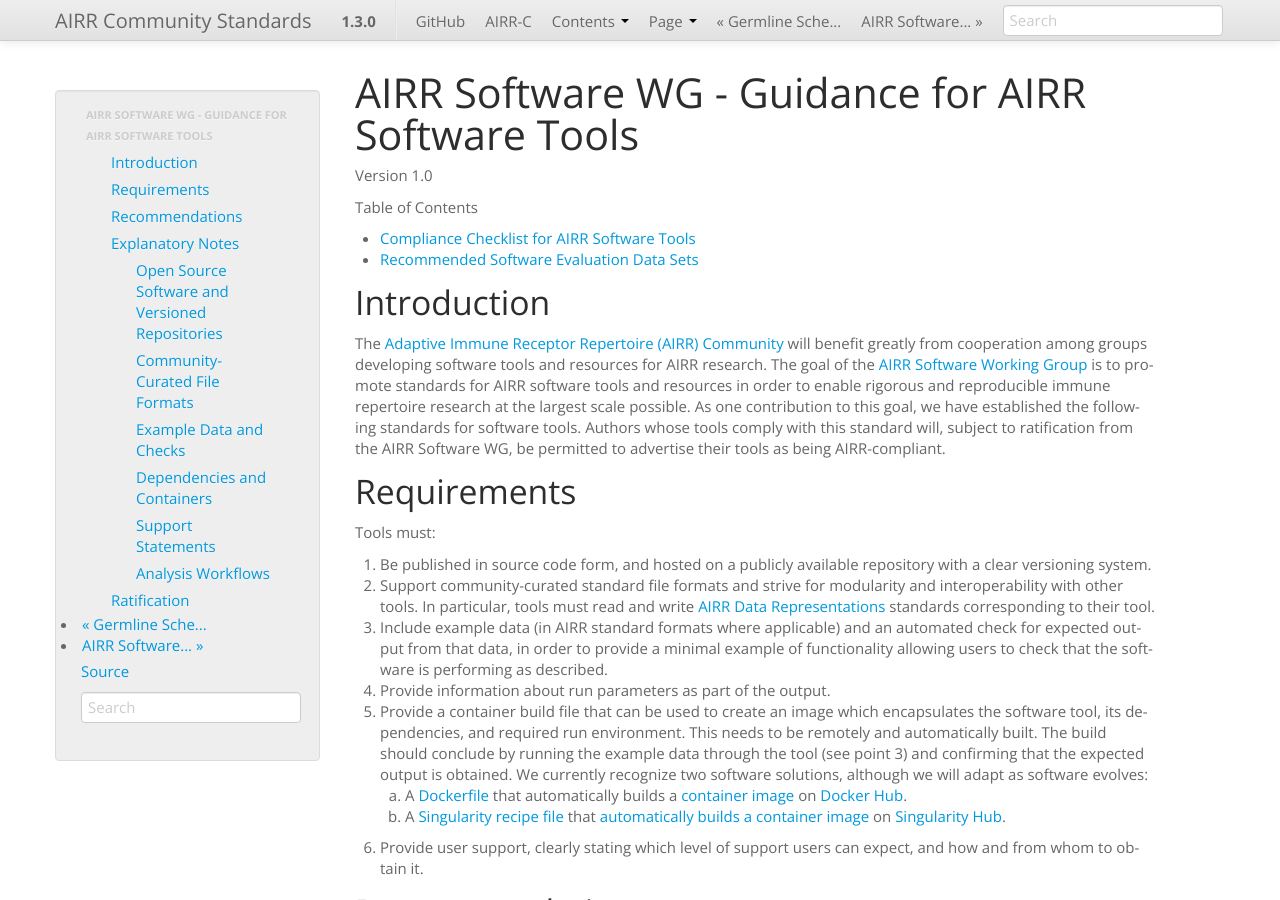
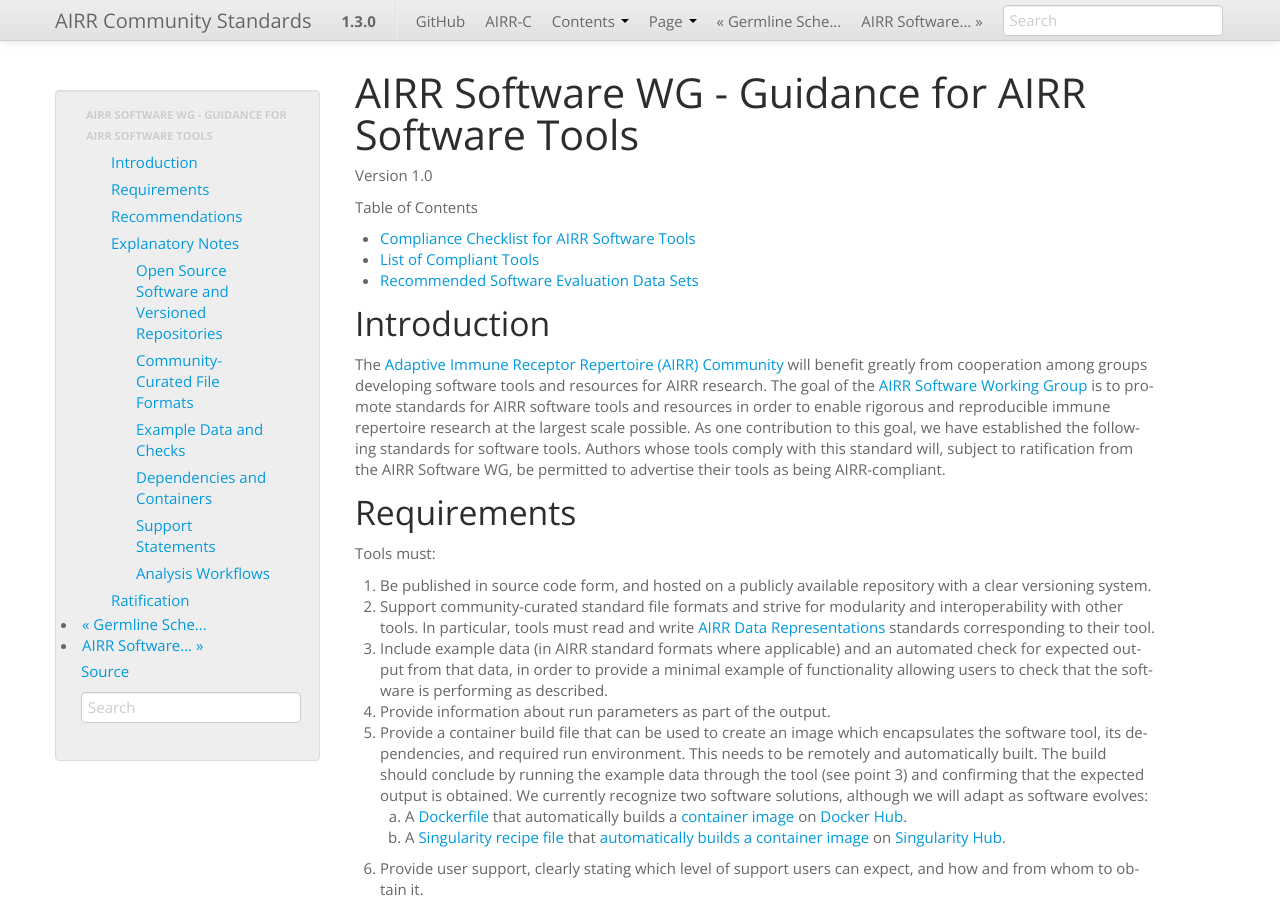
Before and after one commit to airr-community/airr-standards, a Sphinx documentation site: the page built from docs/swtools/airr_swtools_standard.rst, in a window 1280 px wide and 900 px high. Built offline with Sphinx 7.4.7, drawn with Linux system fonts in a browser that asks for light colours; pages that are not in the unit, such as notebooks, are missing from menus.

Commit message:
link to new compliance page

```diff
--- a/docs/swtools/airr_swtools_standard.rst
+++ b/docs/swtools/airr_swtools_standard.rst
@@ -10,6 +10,7 @@
    :caption: Table of Contents
 
    Compliance Checklist for AIRR Software Tools <airr_swtools_checklist>
+   List of Compliant Tools <airr_swtools_compliant>
    Recommended Software Evaluation Data Sets <airr_swtools_data>
 
 Introduction
```
